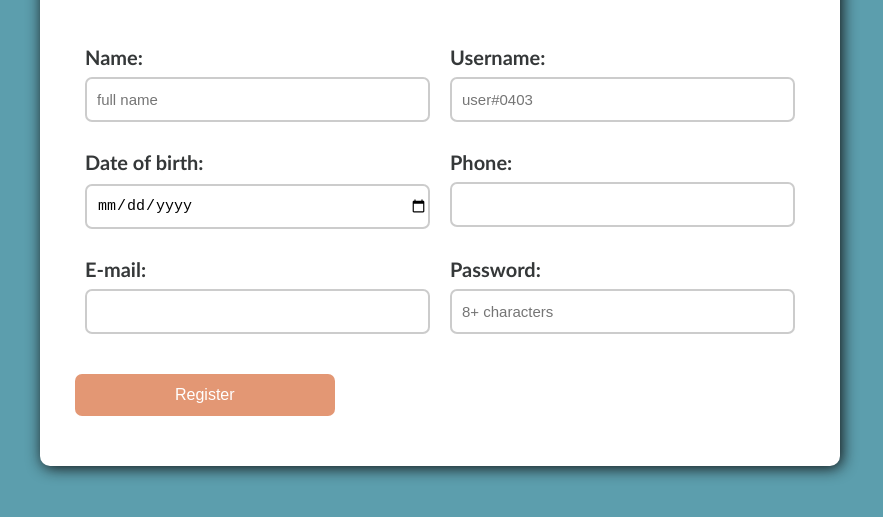
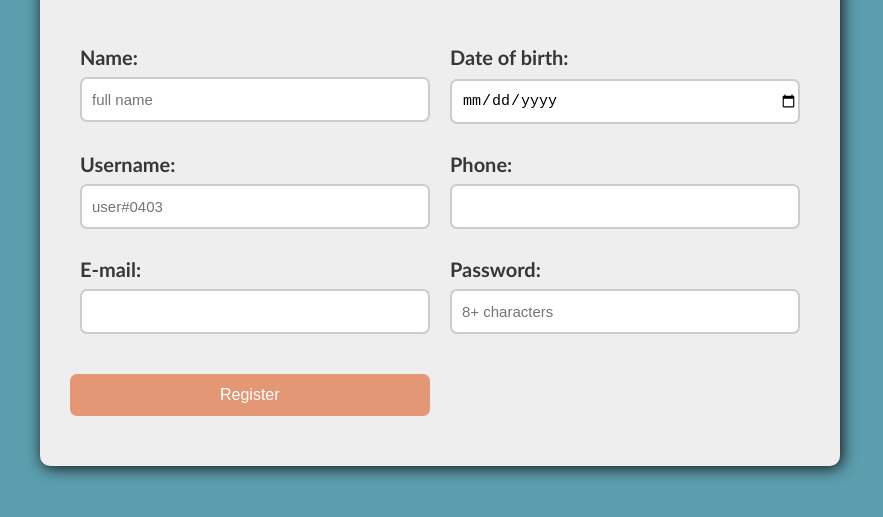
Before and after one commit to manxclam/Sign-up-form, a plain HTML site: page index.html in a window 1280 px wide. Shown: the part 235-752 px from the top of the page, without its empty margins (200-1083 px from the left). Drawn offline with Linux system fonts and the light colour scheme; a web font is replaced by a local one.

Commit message:
Simpe format changes to signup html and css

```diff
--- a/index.html
+++ b/index.html
@@ -22,13 +22,13 @@
             </div>
 
             <div id="input-box">
-                <label for="user">Username:</label>
-                <input type="text" id="user" name="user-name" required placeholder="user#0403">
+                <label for="dob">Date of birth:</label>
+                <input type="date" id="dob" name="date-of-birth" required>
             </div>
 
             <div id="input-box">
-                <label for="dob">Date of birth:</label>
-                <input type="date" id="dob" name="date-of-birth" required>
+                <label for="user">Username:</label>
+                <input type="text" id="user" name="user-name" required placeholder="user#0403">
             </div>
 
             <div id="input-box">
--- a/styles/signup.css
+++ b/styles/signup.css
@@ -14,7 +14,6 @@ html {
 
 body {
     align-items: center;
-    background-size: auto;
     background-color: #5C9EAD;
     /* background: rgb(25,20,110); */
     /* background: linear-gradient(24deg, rgba(25,20,110,1) 0%, rgba(77,181,229,1) 100%, rgba(1,55,93,1) 100%); */
@@ -29,11 +28,11 @@ body {
 
 /* Form object styles */
 form {
-    background-color: #FFFFFF;
+    background-color: #eeeeee;
     border-radius: 10px;
     box-shadow: 2px 2px 15px rgb(17, 17, 17);
     max-width: 800px;
-    padding: 50px 35px;
+    padding: 50px 30px;
     width: 100%;
 }
 
@@ -128,18 +127,17 @@ form > #inputs {
 }
 
 
-
-
 #login-link {
     color: #E39774;
 }
 
 #submit {
     font-size: 16px;
-    padding: 12px 100px;
+    padding: 12px 150px;
     background-color: #E39774;
     border-radius: 7px;
     border: none;
+    margin: auto;
     color: #ffffff;
     cursor: pointer;
 }
```
